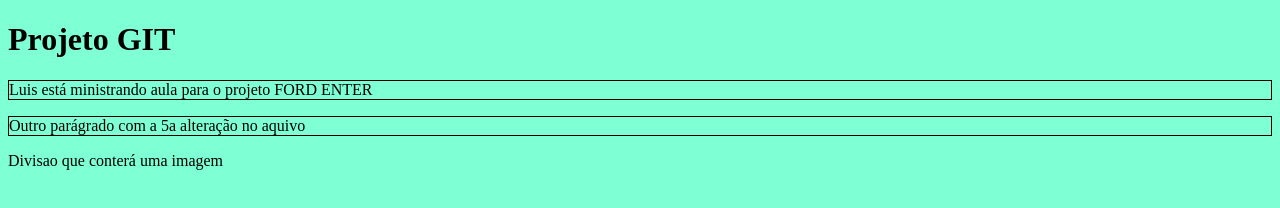
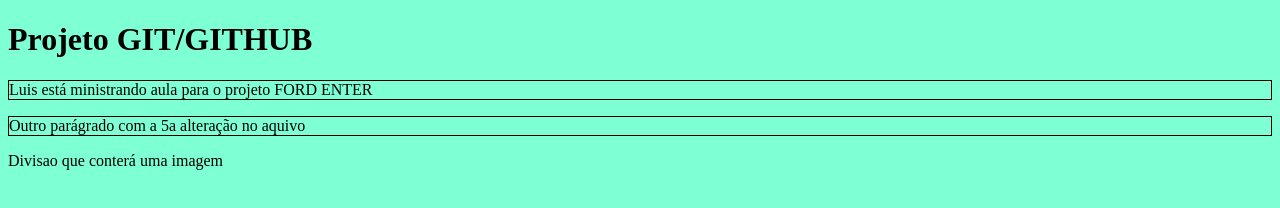
Before and after one commit to LuisAlbertoOliveira/projeto1, a plain HTML site: page index.html in a window 1280 px wide. Drawn offline with Linux system fonts and the light colour scheme.

Commit message:
Update index.html

```diff
--- a/index.html
+++ b/index.html
@@ -14,7 +14,7 @@
     </style>
 </head>
 <body>
-    <h1>Projeto GIT</h1>
+    <h1>Projeto GIT/GITHUB </h1>
     <p>Luis está ministrando aula para o projeto FORD ENTER</p>
     <p>Outro parágrado com a 5a alteração no aquivo</p>
     <div>Divisao que conterá uma imagem</div>
```
